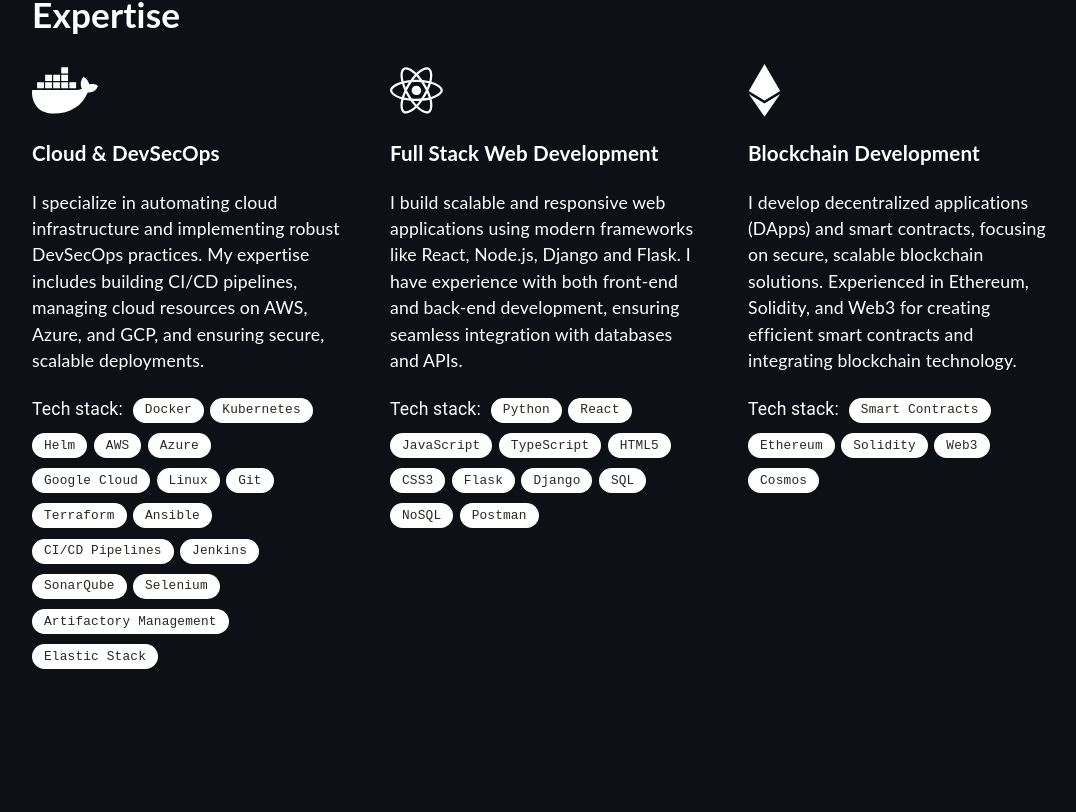
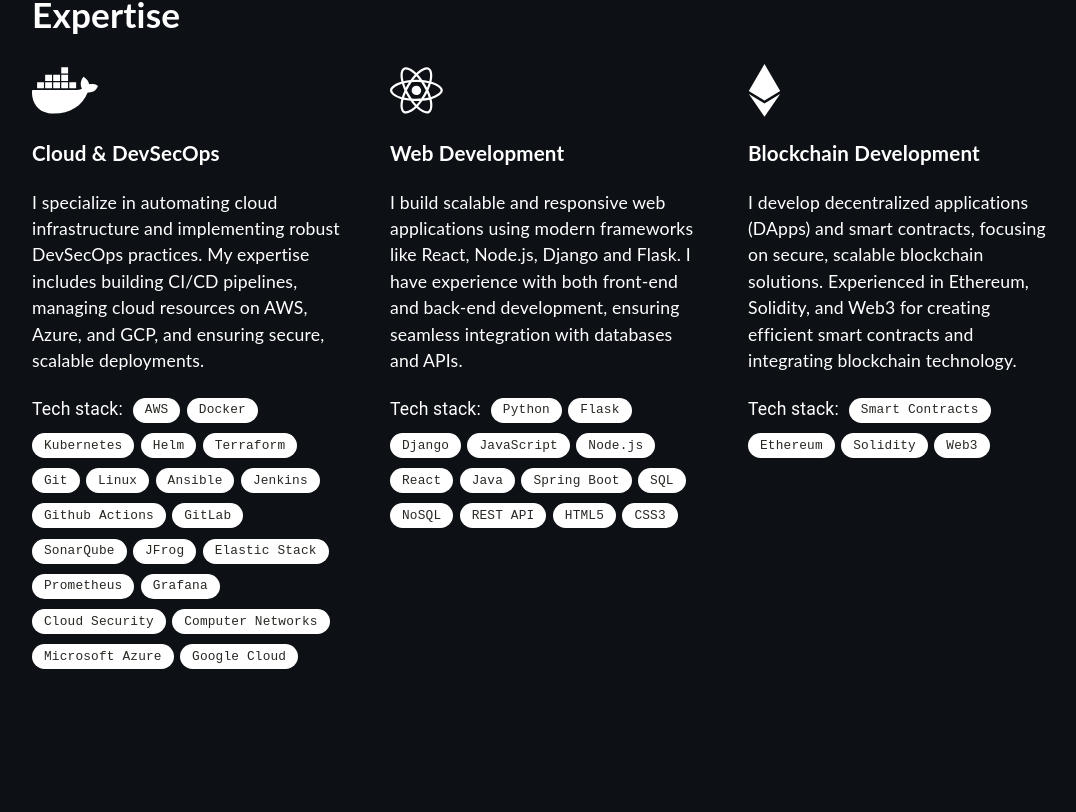
Before and after one commit to alfredjose17/portfolio, a React (Create React App) app: page / in a window 1280 px wide. Shown: the part 928-1740 px from the top of the page, without its empty margins (96-1172 px from the left). Built offline with nearby package versions, Linux system fonts and the light colour scheme.

Commit message:
Adding some updates

```diff
--- a/src/components/Expertise.tsx
+++ b/src/components/Expertise.tsx
@@ -6,36 +6,42 @@
 import '../assets/styles/Expertise.scss';
 
 const labelsFirst = [
+    "AWS",
     "Docker",
     "Kubernetes",
     "Helm",
-    "AWS",
-    "Azure",
+    "Terraform",
+    "Git",
+    "Linux",
+    "Ansible",
+    "Jenkins",
+    "Github Actions",
+    "GitLab",
+    "SonarQube",
+    "JFrog",
+    "Elastic Stack",
+    "Prometheus",
+    "Grafana",
+    "Cloud Security",
+    "Computer Networks",
+    "Microsoft Azure",
     "Google Cloud",
-    "Linux",
-    "Git",
-    "Terraform",
-    "Ansible",
-    "CI/CD Pipelines",
-    "Jenkins",
-    "SonarQube",
-    "Selenium",
-    "Artifactory Management",
-    "Elastic Stack",
 ];
 
 const labelsSecond = [
     "Python",
+    "Flask",
+    "Django",
+    "JavaScript",
+    "Node.js",
     "React",
-    "JavaScript",
-    "TypeScript",
+    "Java",
+    "Spring Boot",
+    "SQL",
+    "NoSQL",
+    "REST API",
     "HTML5",
     "CSS3",
-    "Flask",
-    "Django",
-    "SQL",
-    "NoSQL",
-    "Postman"
 ];
 
 const labelsThird = [
@@ -43,7 +49,6 @@
     "Ethereum",
     "Solidity",
     "Web3",
-    "Cosmos"
 ];
 
 function Expertise() {
@@ -66,7 +71,7 @@
 
                 <div className="skill">
                     <FontAwesomeIcon icon={faReact} size="3x"/>
-                    <h3>Full Stack Web Development</h3>
+                    <h3>Web Development</h3>
                     <p>I build scalable and responsive web applications using modern frameworks like React, Node.js, Django and Flask. I have experience with both front-end and back-end development, ensuring seamless integration with databases and APIs.</p>
                     <div className="flex-chips">
                         <span className="chip-title">Tech stack:</span>
--- a/src/components/Timeline.tsx
+++ b/src/components/Timeline.tsx
@@ -28,7 +28,7 @@
           </VerticalTimelineElement>
           <VerticalTimelineElement
             className="vertical-timeline-element--work"
-            date="October 2023 - August 2024"
+            date="November 2023 - April 2024"
             iconStyle={{ background: '#5000ca', color: 'rgb(39, 40, 34)' }}
             icon={<FontAwesomeIcon icon={faBriefcase} />}
           >
```
Also changed, not shown: src/assets/images/avatar.jpeg.
